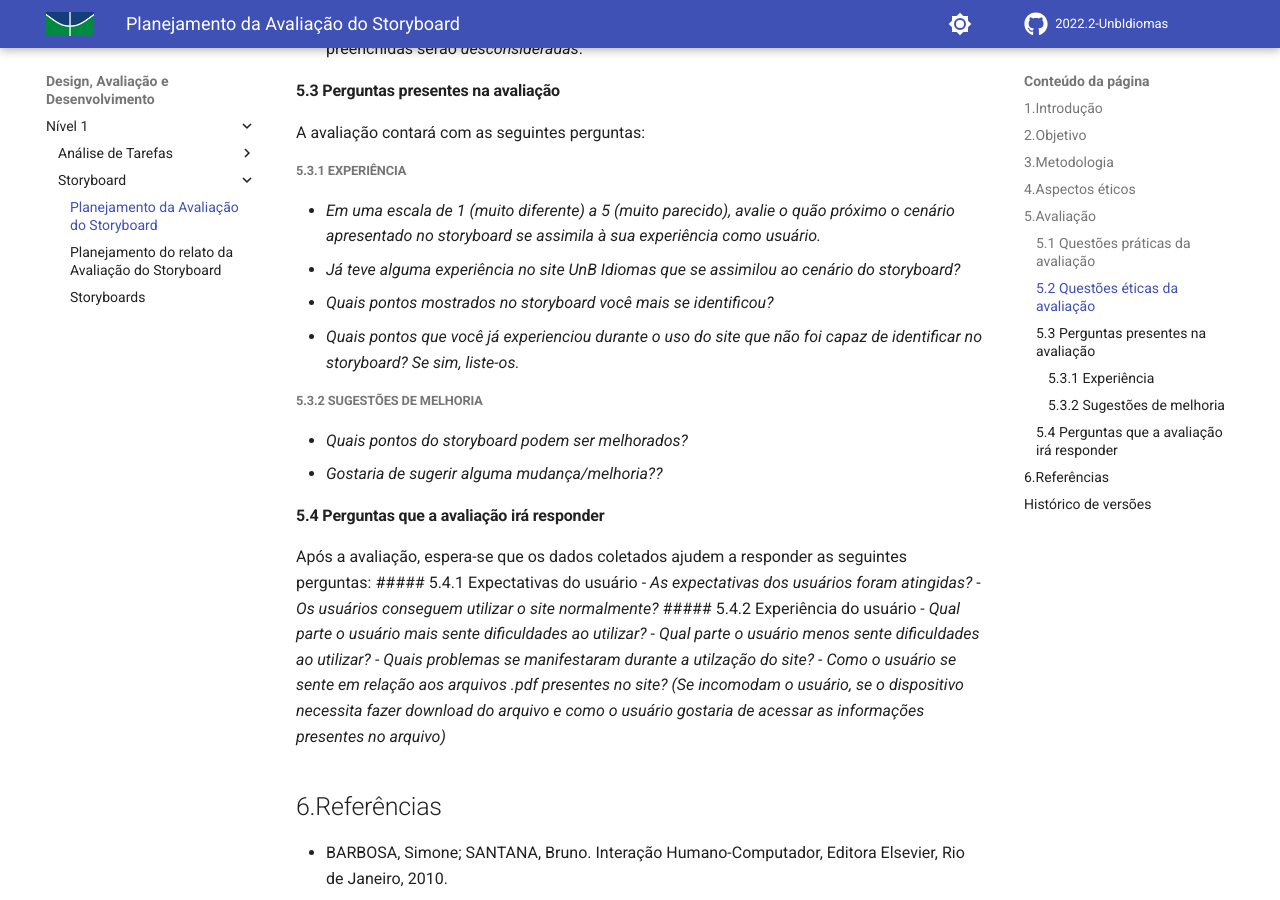
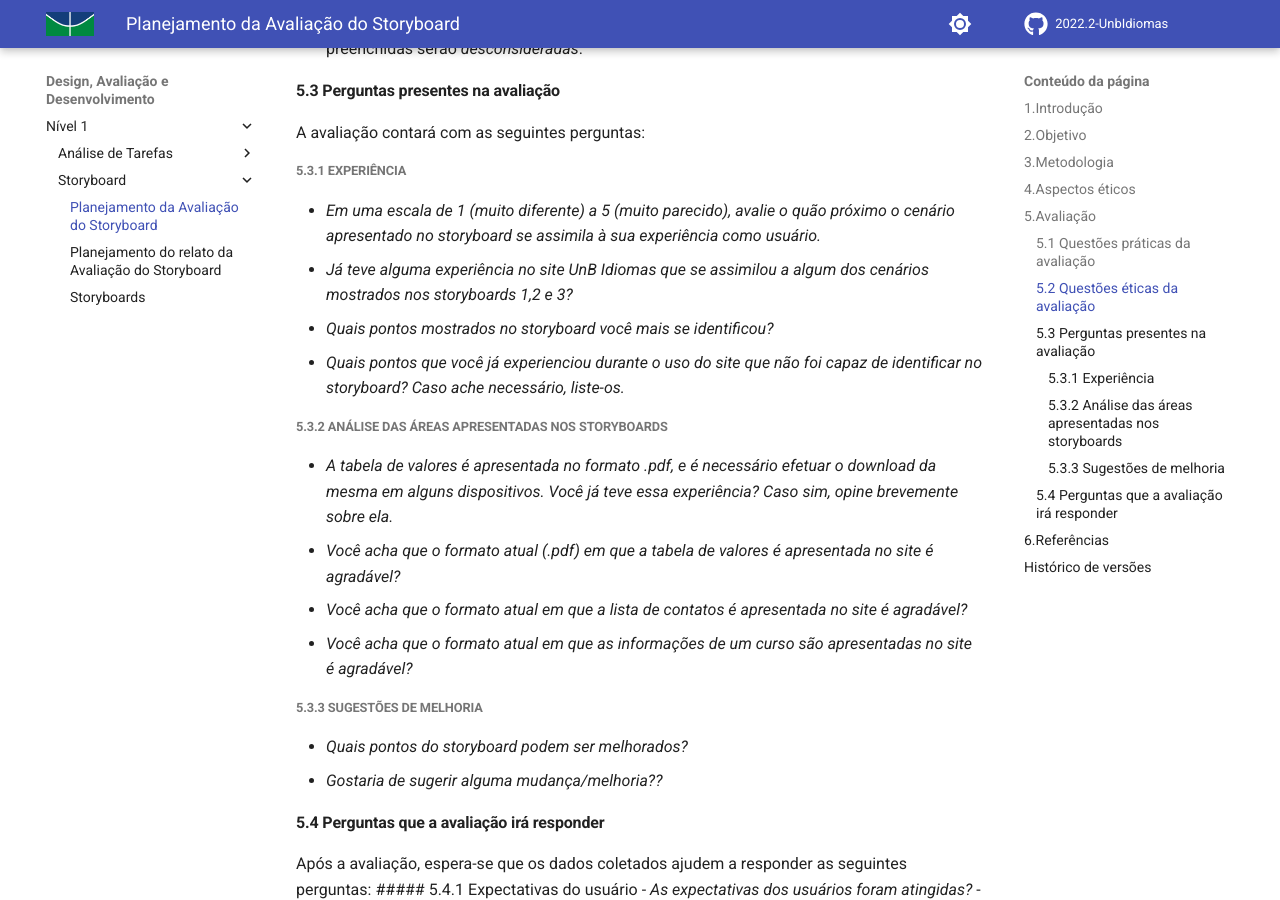
Before and after one commit to edudsan/2022.2-UnbIdiomas, an MkDocs documentation site: the page built from docs/Design, Avaliação e Desenvolvimento/Nível 1/Storyboard/planAvalStoryboard.md, in a window 1280 px wide and 900 px high, scrolled down 1782 px. Built offline with MkDocs 1.6.1 and Material for MkDocs 9.7.7, drawn with Linux system fonts in a browser that asks for light colours; comment, search, counter and statistics services are not loaded.

Commit message:
atualizando perguntas presentes na avaliação de Storyboard

```diff
--- a/docs/Design, Avaliação e Desenvolvimento/Nível 1/Storyboard/planAvalStoryboard.md
+++ b/docs/Design, Avaliação e Desenvolvimento/Nível 1/Storyboard/planAvalStoryboard.md
@@ -38,10 +38,15 @@ Antes da avaliação, é de extrema importância que os avaliadores garantam que
 A avaliação contará com as seguintes perguntas:
 ##### 5.3.1 Experiência
 - *Em uma escala de 1 (muito diferente) a 5 (muito parecido), avalie o quão próximo o cenário apresentado no storyboard se assimila à sua experiência como usuário.*
-- *Já teve alguma experiência no site UnB Idiomas que se assimilou ao cenário do storyboard?*
+- *Já teve alguma experiência no site UnB Idiomas que se assimilou a algum dos cenários mostrados nos storyboards 1,2 e 3?*
 - *Quais pontos mostrados no storyboard você mais se identificou?*
-- *Quais pontos que você já experienciou durante o uso do site que não foi capaz de identificar no storyboard? Se sim, liste-os.*
-##### 5.3.2 Sugestões de melhoria
+- *Quais pontos que você já experienciou durante o uso do site que não foi capaz de identificar no storyboard? Caso ache necessário, liste-os.*
+##### 5.3.2 Análise das áreas apresentadas nos storyboards
+- *A tabela de valores é apresentada no formato .pdf, e é necessário efetuar o download da mesma em alguns dispositivos. Você já teve essa experiência? Caso sim, opine brevemente sobre ela.*
+- *Você acha que o formato atual (.pdf) em que a tabela de valores é apresentada no site  é agradável?*
+- *Você acha que o formato atual em que a lista de contatos é apresentada no site  é agradável?*
+- *Você acha que o formato atual em que as informações de um curso são apresentadas no site  é agradável?*
+##### 5.3.3 Sugestões de melhoria
 - *Quais pontos do storyboard podem ser melhorados?*
 - *Gostaria de sugerir alguma mudança/melhoria??*
 
```
